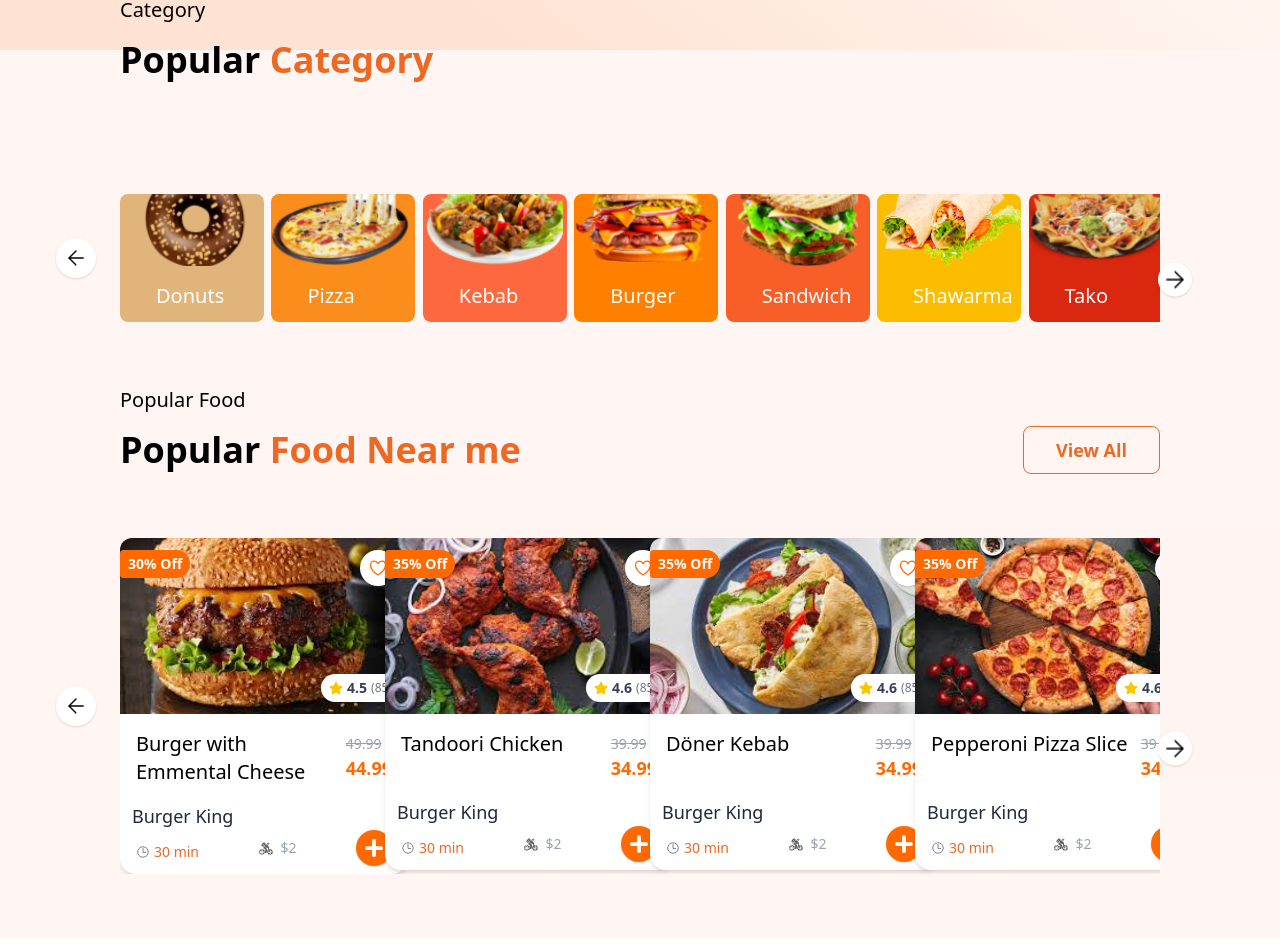
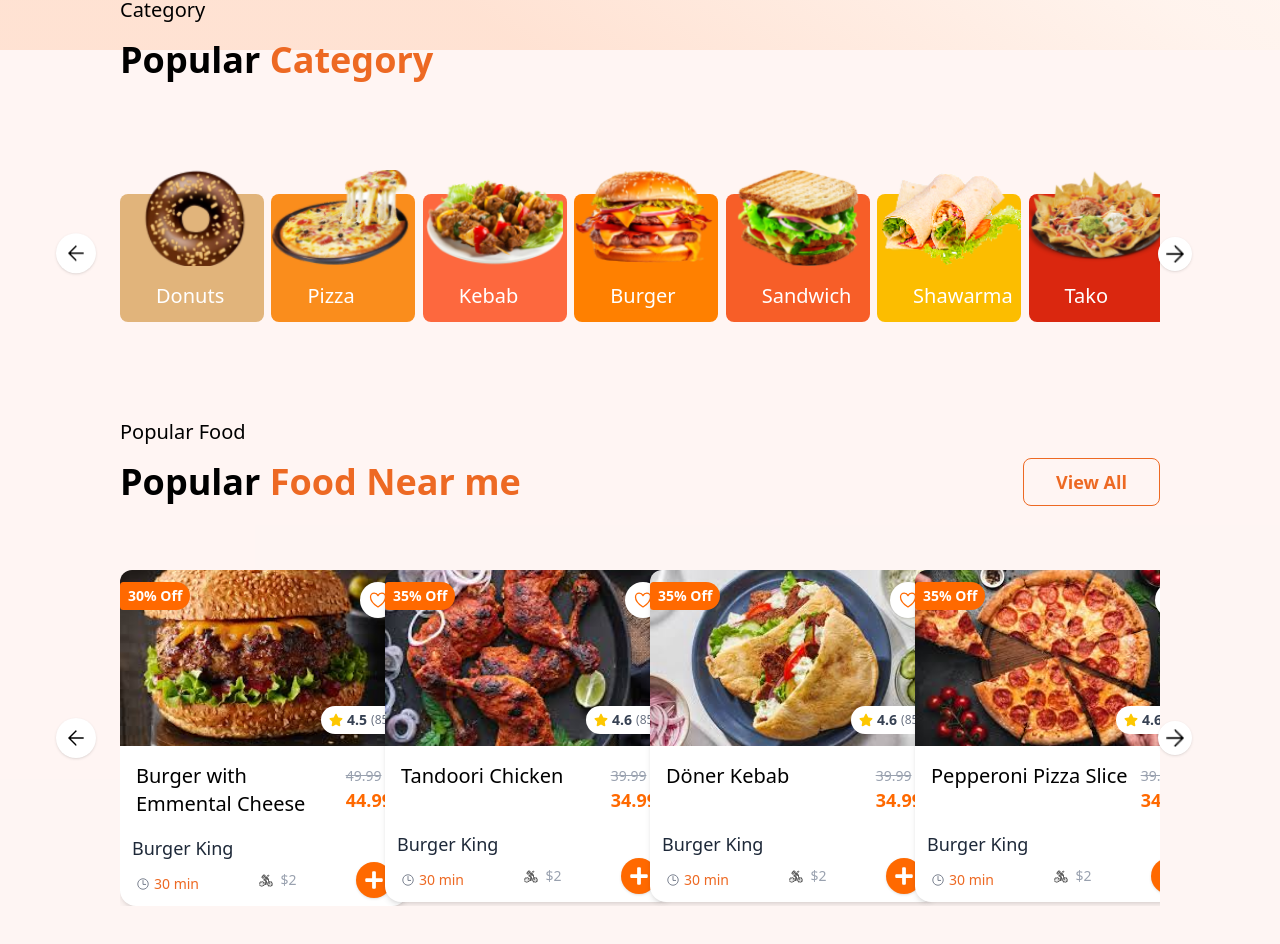
Before and after one commit to MDRUHULAMIN7/Tweet, a Next.js app: page / in a window 1280 px wide. Shown: the part 1000-1944 px from the top of the page. Built offline with nearby package versions, Linux system fonts and the light colour scheme; a web font is replaced by a local one.

Commit message:
Refactor Slider component to improve structure and add conditional rendering for popular food and category cards

```diff
--- a/components/Category.jsx
+++ b/components/Category.jsx
@@ -102,9 +102,9 @@ const Category = () => {
 
       {/* slider with category food */}
 
-<div className="pt-20 ">
+
   <Slider arrayData={categoryData} card={'category'}></Slider>
-</div>
+
     </div>
   )
 }
--- a/components/CategoryCard.jsx
+++ b/components/CategoryCard.jsx
@@ -3,7 +3,7 @@ import Image from "next/image"
 
 const CategoryCard = ({data}) => {
   return (
-    <div className={`rounded-lg h-32 w-36  relative ${data?.bg}`}>
+    <div className={`rounded-lg h-32 w-36 mt-20 relative ${data?.bg}`}>
                   <Image
                     height={50}
                     width={60}
--- a/components/PopularFood.jsx
+++ b/components/PopularFood.jsx
@@ -126,7 +126,7 @@ const PopularFood = () => {
     },
   ]
   return (
-    <div className="bg-[#fdd8cf40] px-auto lg:px-30 mb-4">
+    <div className="bg-[#fdd8cf40] px-auto lg:px-30 py-8">
 
         <div className="flex justify-between">   <Heading t1="Popular Food" t2="Popular" t3="Food Near me" />
 
--- a/components/Slider.jsx
+++ b/components/Slider.jsx
@@ -12,8 +12,12 @@ const Slider = ({arrayData,foodData,card}) => {
       const prevRef = useRef(null);
   const nextRef = useRef(null);
   return (
-     <div className=" relative py-16">
 
+
+
+// popular
+card === 'popularFood' &&
+  <div className="relative py-16">
     <button
       ref={prevRef}
       className="absolute w-10 h-10 -left-16 cursor-pointer top-[50%] -translate-y-[50%] z-10 text-3xl bg-white rounded-full shadow px-2 py-2"
@@ -22,41 +26,24 @@ const Slider = ({arrayData,foodData,card}) => {
         height={80}
         width={80}
         className="w-full h-full"
-                    src={'/arr-left.png'}
-                    alt="logo"
+        src="/arr-left.png"
+        alt="Previous"
       />
     </button>
+
     <button
       ref={nextRef}
-            className="absolute w-[34px] h-[34px] -right-8 top-[60%] -translate-y-[60%] z-10 text-3xl bg-white rounded-full shadow px-2 py-2 cursor-pointer"
+      className="absolute w-[34px] h-[34px] -right-8 top-[50%] -translate-y-[50%] z-10 text-3xl bg-white rounded-full shadow px-2 py-2 cursor-pointer"
     >
       <Image
         height={10}
         width={10}
         className="w-full h-full"
-                    src={'/arr-right.png'}
-                    alt="logo"
+        src="/arr-right.png"
+        alt="Next"
       />
     </button>
 
-          {  card === 'category' ? <Swiper
-            modules={[Navigation]}
-            spaceBetween={20}
-            slidesPerView={7}
-            className='relative'
-            onInit={(swiper) => {
-              swiper.params.navigation.prevEl = prevRef.current;
-              swiper.params.navigation.nextEl = nextRef.current;
-              swiper.navigation.init();
-              swiper.navigation.update();
-            }}
-          >
-            {arrayData?.map((data) => (
-              <SwiperSlide key={data?.id} >
-               <CategoryCard data={data}></CategoryCard>
-              </SwiperSlide>
-            ))}
-          </Swiper> :
     <Swiper
       modules={[Navigation]}
       spaceBetween={20}
@@ -69,12 +56,60 @@ const Slider = ({arrayData,foodData,card}) => {
       }}
     >
       {foodData?.map((data) => (
-              <SwiperSlide key={data?.id} >
-               <PopularCard food={data}></PopularCard >
+        <SwiperSlide key={data?.id}>
+          <PopularCard food={data} />
         </SwiperSlide>
       ))}
-          </Swiper> }
+    </Swiper>
+  </div> || card === 'category' &&
+// category
+  <div className="relative py-16">
+    <button
+      ref={prevRef}
+      className="absolute w-10 h-10 -left-16 cursor-pointer top-[62%] -translate-y-[62%] z-10 text-3xl bg-white rounded-full shadow px-2 py-2"
+    >
+      <Image
+        height={80}
+        width={80}
+        className="w-full h-full"
+        src="/arr-left.png"
+        alt="Previous"
+      />
+    </button>
+
+    <button
+      ref={nextRef}
+      className="absolute w-[34px] h-[34px] -right-8 top-[62%] -translate-y-[62%] z-10 text-3xl bg-white rounded-full shadow px-2 py-2 cursor-pointer"
+    >
+      <Image
+        height={10}
+        width={10}
+        className="w-full h-full"
+        src="/arr-right.png"
+        alt="Next"
+      />
+    </button>
+
+    <Swiper
+      modules={[Navigation]}
+      spaceBetween={20}
+      slidesPerView={7}
+      onInit={(swiper) => {
+        swiper.params.navigation.prevEl = prevRef.current;
+        swiper.params.navigation.nextEl = nextRef.current;
+        swiper.navigation.init();
+        swiper.navigation.update();
+      }}
+    >
+      {arrayData?.map((data) => (
+        <SwiperSlide key={data?.id}>
+          <CategoryCard data={data} />
+        </SwiperSlide>
+      ))}
+    </Swiper>
   </div>
+
+
   )
 }
 
```
Lines whose indentation alone changed are shown as unchanged.
